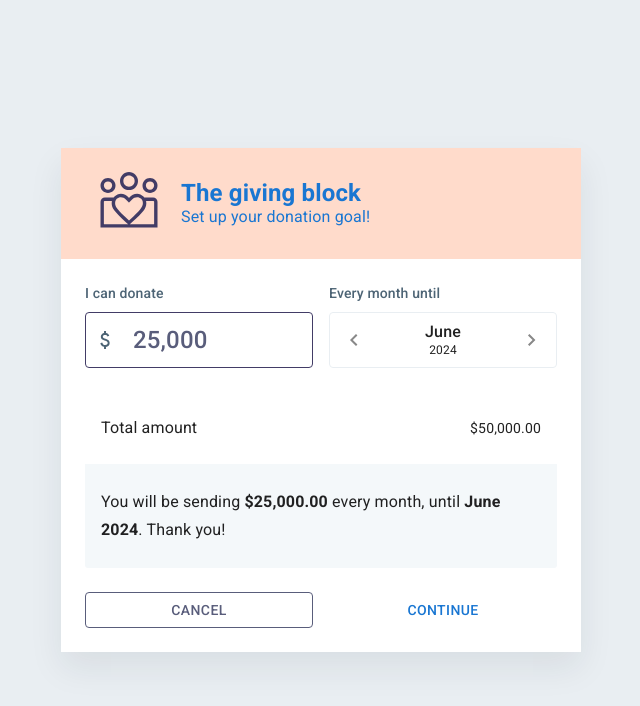
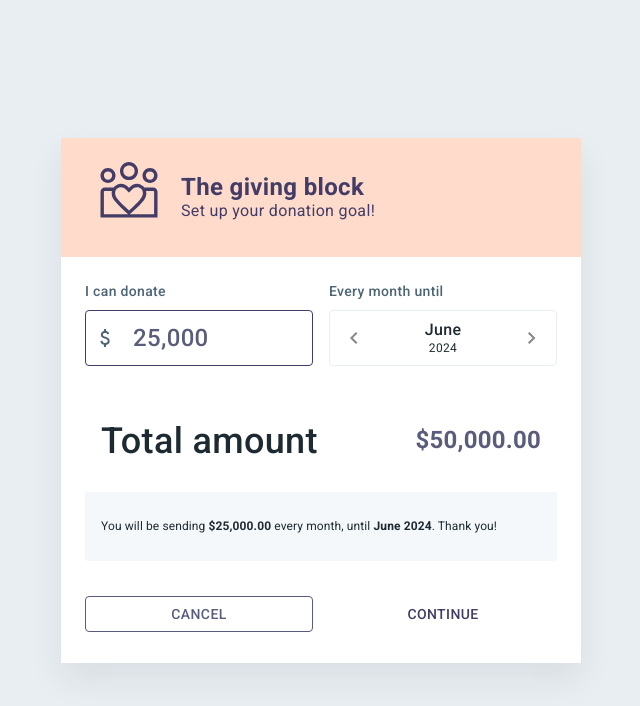
Before and after one commit to nawrotw/donation, a React (Vite) app: page / in a window 1280 px wide. Shown: the top 706 px of the page, without its empty margins (319-959 px from the left). Built offline with nearby package versions, Linux system fonts and the light colour scheme.

Commit message:
Theme update

```diff
--- a/src/App.tsx
+++ b/src/App.tsx
@@ -4,11 +4,11 @@ import '@fontsource/roboto/400.css';
 import '@fontsource/roboto/500.css';
 import '@fontsource/roboto/700.css';
 import { ThemeProvider } from "@emotion/react";
-import { defaultTheme } from "./styles/theme.ts";
+import { buildTheme } from "./styles/theme.ts";
 import { DonationPage } from "./pages/DonationPage.tsx";
 import { styled } from "@mui/material/styles";
 import { colors } from "./styles/colors.ts";
-import { CssBaseline } from "@mui/material";
+import { CssBaseline, useMediaQuery, useTheme } from "@mui/material";
 
 const Root = styled('div')(({ theme }) => ({
   position: 'relative',
@@ -24,9 +24,12 @@ const Root = styled('div')(({ theme }) => ({
 
 function App() {
 
+  const { breakpoints } = useTheme();
+  const isMobile = useMediaQuery(breakpoints.down('sm'));
+
   return (
-    <ThemeProvider theme={defaultTheme}>
-      <CssBaseline />
+    <ThemeProvider theme={buildTheme(isMobile)}>
+      <CssBaseline/>
       <Root>
         <DonationPage/>
       </Root>
--- a/src/stories/utils/themeWrapper.tsx
+++ b/src/stories/utils/themeWrapper.tsx
@@ -1,11 +1,16 @@
 import { ThemeProvider } from "@emotion/react";
-import { CssBaseline } from "@mui/material";
+import { CssBaseline, useTheme, useMediaQuery } from "@mui/material";
 import { ReactElement } from "react";
-import { defaultTheme } from "../../styles/theme.ts";
+import { buildTheme } from "../../styles/theme.ts";
 
-export const themeWrapper = <T, >(ComponentFn: (props: T) => ReactElement) => (props: T) => (
-  <ThemeProvider theme={defaultTheme}>
-    <CssBaseline/>
-    {ComponentFn(props)}
-  </ThemeProvider>
-);
+export const themeWrapper = <T, >(ComponentFn: (props: T) => ReactElement) => (props: T) => {
+  const { breakpoints } = useTheme();
+  const isMobile = useMediaQuery(breakpoints.down('sm'));
+
+  return (
+    <ThemeProvider theme={buildTheme(isMobile)}>
+      <CssBaseline/>
+      {ComponentFn(props)}
+    </ThemeProvider>
+  );
+};
--- a/src/styles/theme.ts
+++ b/src/styles/theme.ts
@@ -1,8 +1,29 @@
-import { Theme, createTheme, alpha } from "@mui/material";
+import { alpha, ThemeOptions, createTheme } from "@mui/material";
 import { colors } from "./colors.ts";
+import { TypographyOptions } from "@mui/material/styles/createTypography";
 
-export const defaultTheme: Theme = createTheme({
+export const defaultTheme: ThemeOptions = {
   spacing: 8,
+  palette: {
+    primary: {
+      main: colors.midnightPurple,
+      light: "#645D93", // lighten(colors.midnightPurple, 0.2)
+      dark: "#241E47", // darken(colors.midnightPurple, 0.2)
+      // contrastText: will be calculated to contrast with palette.primary.main
+    },
+    secondary: {
+      main: colors.midnightGray,
+    },
+  },
+  breakpoints: {
+    values: {
+      xs: 0,
+      sm: 450,
+      md: 600,
+      lg: 900,
+      xl: 1200,
+    },
+  },
   components: {
     //MuiButtonBase
     MuiButton: {
@@ -11,35 +32,87 @@ export const defaultTheme: Theme = createTheme({
         disableRipple: true,
       },
       styleOverrides: {
-        contained: {
-          boxShadow: 'none',
-          backgroundColor: colors.midnightPurple,
+        containedPrimary: {
           "&:hover": {
             boxShadow: 'none',
             backgroundColor: "#645D93"
-            // backgroundColor: lighten(colors.midnightPurple, 0.2)
           },
           "&:active": {
             boxShadow: 'none',
             backgroundColor: "#241E47",
-            // backgroundColor: darken(colors.midnightPurple, 0.2)
           },
         },
+
         outlined: {
-          // boxShadow: 'none',
           color: colors.purpleGray,
           borderColor: alpha(colors.purpleGray, 1),
           "&:hover": {
             borderColor: colors.purpleGray,
             backgroundColor: alpha(colors.lightPurple, 0.1),
-            // backgroundColor: '#B2A7F41A',
           },
           "&:active": {
             borderColor: colors.purpleGray,
             backgroundColor: alpha(colors.lightPurple, 0.25),
           },
         },
+
+        // colorSecondary: { // this should work and take care for all of the variants
+        //   main: '#FF5733',
+        //   light: lighten("#FF5733", 0.5),
+        //   dark: lighten("#FF5733", 0.5),
+        // },
+        textSecondary: {
+          "&:hover": { backgroundColor: "#F3F5FE" },
+          "&:active": { backgroundColor: "#E8EAF2" },
+        },
       },
     },
   },
+};
+
+export const typographyMobile: TypographyOptions = {
+  body1: {
+    // fontFamily: "Work Sans",
+    fontSize: 16,
+    fontWeight: 500,
+    color: colors.body1
+  },
+  body2: {
+    // fontFamily: "Inter",
+    fontSize: 24,
+    fontWeight: 700,
+    color: colors.purpleGray
+  },
+  subtitle1: {
+    // fontFamily: "Work Sans",
+    fontSize: 12,
+    fontWeight: 400,
+    color: colors.body1,
+  }
+};
+
+export const typographyDesktop: TypographyOptions = {
+  body1: {
+    // fontFamily: "Work Sans",
+    fontSize: 36,
+    fontWeight: 500,
+    color: colors.body1
+  },
+  body2: {
+    // fontFamily: "Inter",
+    fontSize: 24,
+    fontWeight: 700,
+    color: colors.purpleGray
+  },
+  subtitle1: {
+    // fontFamily: "Work Sans",
+    fontSize: 12,
+    fontWeight: 400,
+    color: colors.body1,
+  }
+};
+
+export const buildTheme = (isMobile: boolean) => createTheme({
+  ...defaultTheme,
+  typography: isMobile ? typographyMobile : typographyDesktop
 });
```
